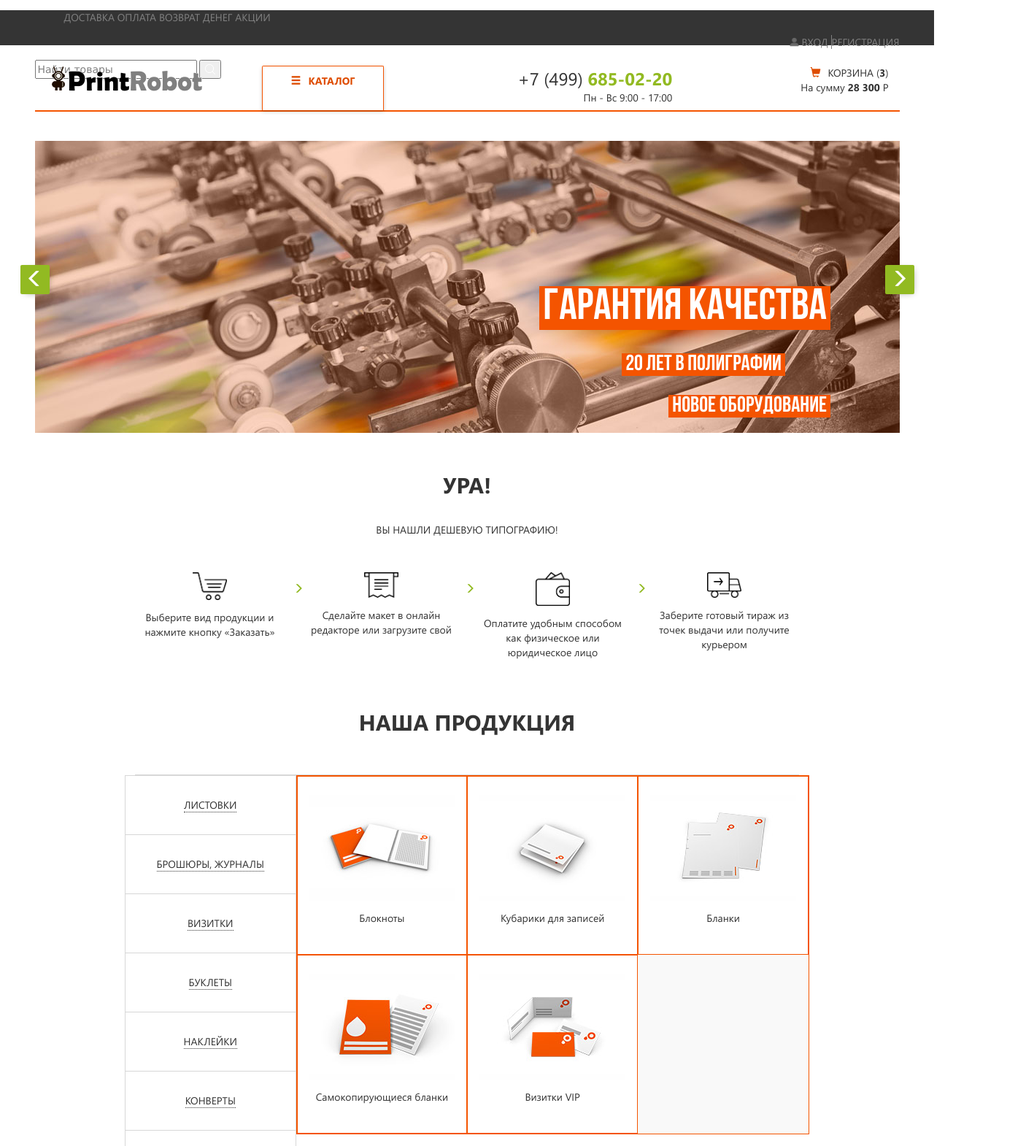
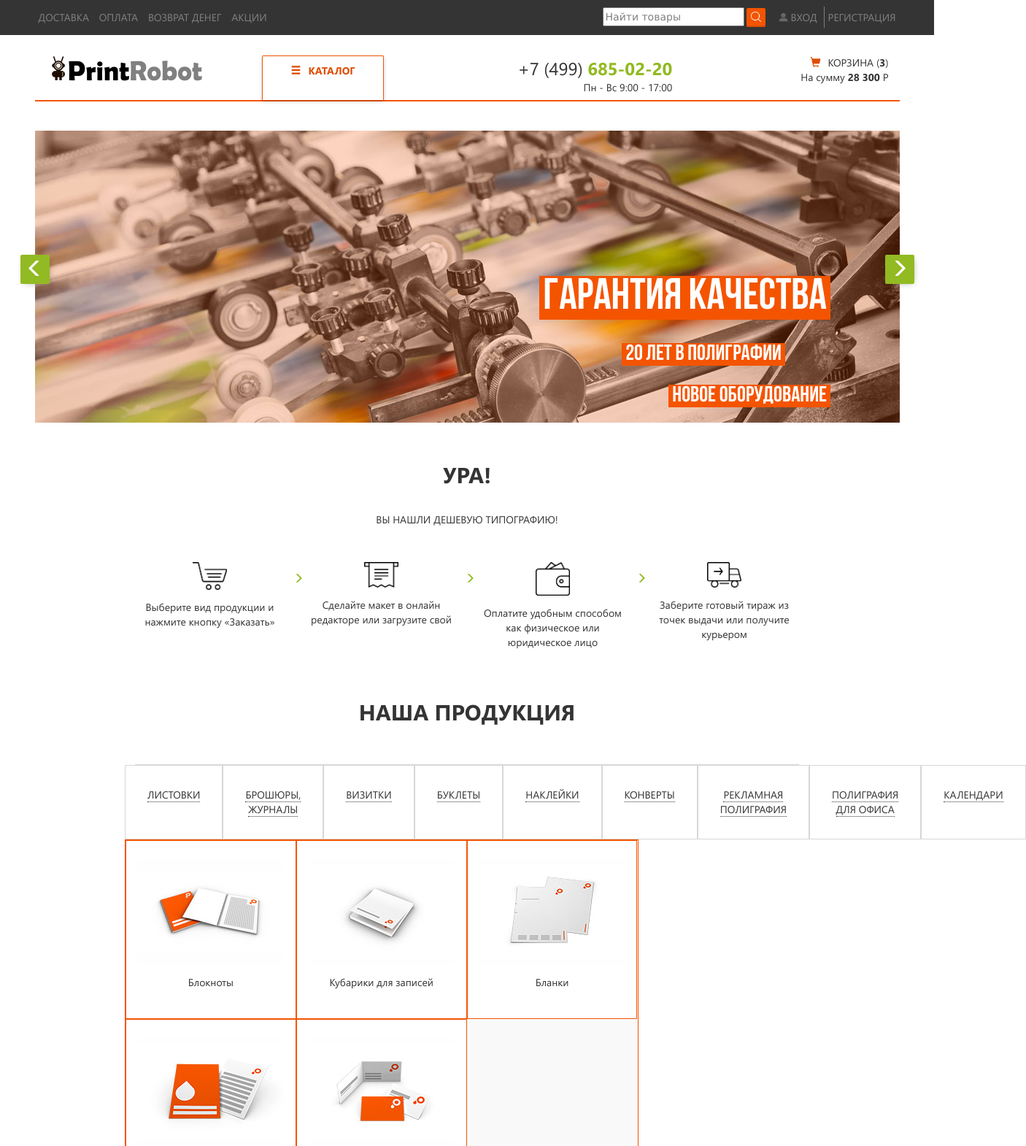
Before and after one commit to SvetaZavada/print-robot, a plain HTML site: page index.html in a window 1280 px wide. Shown: the top 1570 px of the page at 73% size, 1406 px wide, since content can reach past the window. Drawn offline with Linux system fonts and the light colour scheme.

Commit message:
Add files via upload

```diff
--- a/css/styles.css
+++ b/css/styles.css
@@ -68,7 +68,6 @@ div::after {
 
 .dark-header {
     background: #343434;
-    height: 48px;
 }
 
 .row-large {
@@ -76,8 +75,17 @@ div::after {
   margin: auto;
 }
 
+.dark-header ul {
+  padding: 0;
+}
+
+.nav-menu, .search, .login {
+  display: inline-block;
+  }
+
 .dark-header li {
     display: inline;
+    padding: 5px;
 }
 
 .dark-header a {
@@ -89,15 +97,12 @@ div::after {
     color: #bebfbd;
 }
 
-
-.search input {
-    width: 100%;
-    max-width: 222px;
+.search {
+    margin: 10px;
 }
-
-form.search button {
+.search button {
     width: 26px;
-    height: 26px;
+    height: 24px;
     display: inline-block;
     color: #fff;
     background-color: #f45400;
@@ -111,8 +116,8 @@ button img {
     margin: -2px auto 2px;
 }
 
-.login {
-    text-align: right;
+.right {
+  float: right;
 }
 
 .login img {
@@ -287,6 +292,15 @@ button img {
 #pay {
     margin: auto;
     text-align: center;
+}
+
+.category-box {
+  display: table;
+}
+
+.category {
+  display: table-cell;
+  border-collapse: collapse;
 }
 
 li.category.active {
@@ -512,13 +526,9 @@ img.footer-img:hover {
         padding: 7px;
     }
 
-    .left {
-      float: left;
-    }
-
-    .right {
-      float: right;
-      text-align: right;
+    .dark-header .mobile div {
+      display: inline-block;
+      margin: 0 10px;
     }
 
     .light-header {
@@ -537,11 +547,11 @@ img.footer-img:hover {
         height: 22px;
         margin: 15px 0;
     }
-
+/*
     .right {
         text-align: right;
     }
-
+*/
     .light-header {
         margin-bottom: -25px;
     }
```
